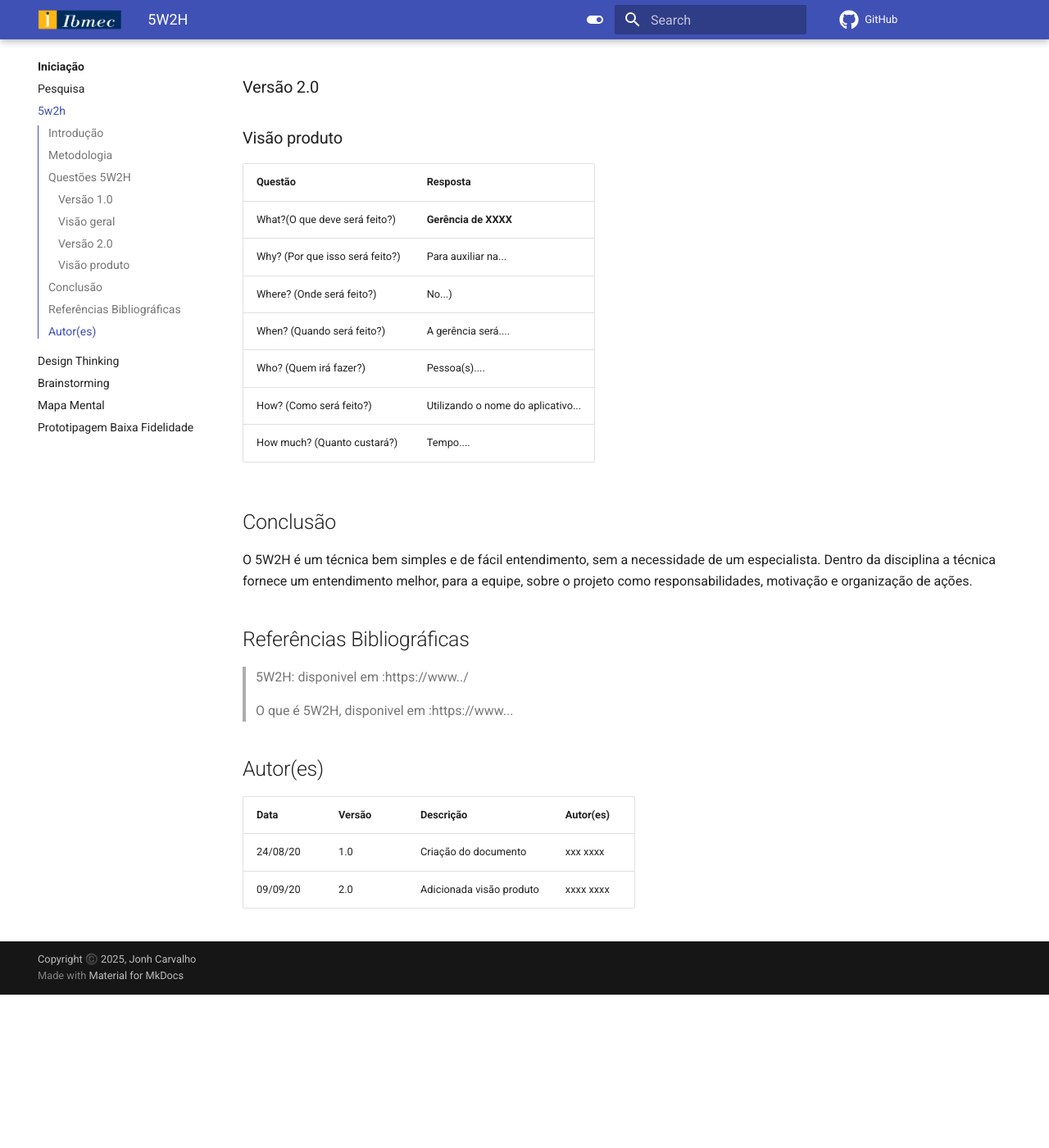
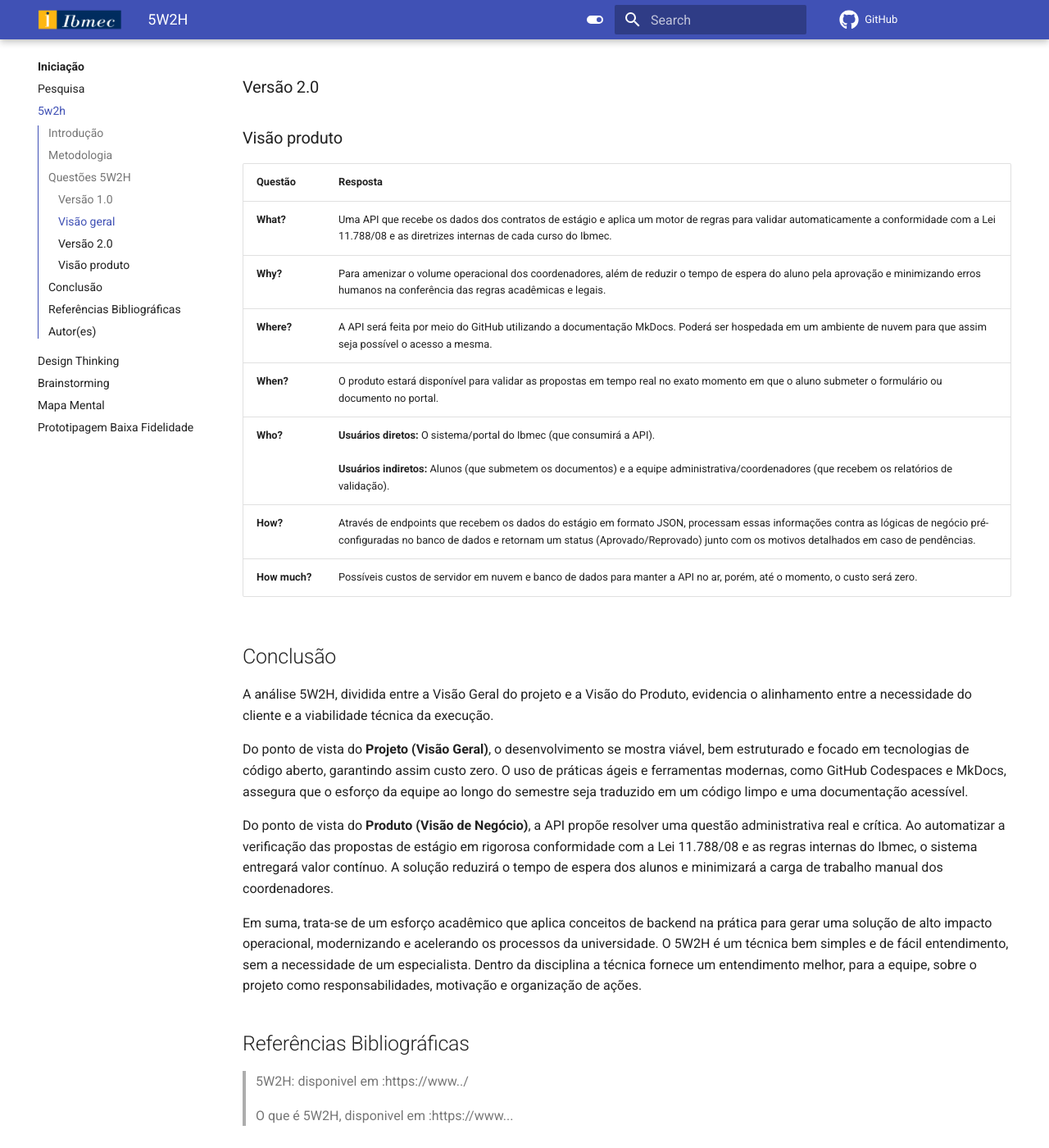
Before and after one commit to Projetos-de-Extensao/PBE_26.1_8001_IV, an MkDocs documentation site: the page built from docs/Iniciacao/5w2h.md, in a window 1280 px wide and 1400 px high, scrolled down 1109 px. Shown: the whole window at 82% size. Built offline with MkDocs 1.6.1 and Material for MkDocs 9.7.7, drawn with Linux system fonts in a browser that asks for light colours; comment, search, counter and statistics services are not loaded; before the commit the page ends 2322 px from its top, so only the background shows below that.

Commit message:
5w2h: visão de produto e conclusão

```diff
--- a/docs/Iniciacao/5w2h.md
+++ b/docs/Iniciacao/5w2h.md
@@ -39,17 +39,24 @@ title: 5W2H
 
 |Questão|Resposta|
 |-------|--------|
-|What?(O que deve será feito?)| **Gerência de XXXX**|
-|Why? (Por que isso será feito?)| Para auxiliar na...|
-|Where? (Onde será feito?)|No...)|
-|When? (Quando será feito?)| A gerência será....|
-|Who? (Quem irá fazer?)| Pessoa(s)....|
-|How? (Como será feito?)| Utilizando o nome do aplicativo... |
-|How much? (Quanto custará?)|Tempo....|
+|**What?** | Uma API  que recebe os dados dos contratos de estágio e aplica um motor de regras para validar automaticamente a conformidade com a Lei 11.788/08 e as diretrizes internas de cada curso do Ibmec.|
+|**Why?** | Para amenizar o volume operacional dos coordenadores, além de reduzir o tempo de espera do aluno pela aprovação e minimizando erros humanos na conferência das regras acadêmicas e legais.|
+|**Where?** |A API será feita por meio do GitHub utilizando a documentação MkDocs. Poderá ser hospedada em um ambiente de nuvem para que assim seja possível o acesso a mesma.|
+|**When?** | O produto estará disponível para validar as propostas em tempo real no exato momento em que o aluno submeter o formulário ou documento no portal.|
+|**Who?**| **Usuários diretos:** O sistema/portal do Ibmec (que consumirá a API).<br> <br>**Usuários indiretos:** Alunos (que submetem os documentos) e a equipe administrativa/coordenadores (que recebem os relatórios de validação).|
+|**How?**| Através de endpoints que recebem os dados do estágio em formato JSON, processam essas informações contra as lógicas de negócio pré-configuradas no banco de dados e retornam um status (Aprovado/Reprovado) junto com os motivos detalhados em caso de pendências. |
+|**How much?** |Possíveis custos de servidor em nuvem e banco de dados para manter a API no ar, porém, até o momento, o custo será zero.|
 
 
 ## Conclusão
 
+A análise 5W2H, dividida entre a Visão Geral do projeto e a Visão do Produto, evidencia o alinhamento entre a necessidade do cliente e a  viabilidade técnica da execução.
+
+Do ponto de vista do **Projeto (Visão Geral)**, o desenvolvimento se mostra viável, bem estruturado e focado em tecnologias de código aberto, garantindo assim custo zero. O uso de práticas ágeis e ferramentas modernas, como GitHub Codespaces e MkDocs, assegura que o esforço da equipe ao longo do semestre seja traduzido em um código limpo e uma documentação acessível.
+
+Do ponto de vista do **Produto (Visão de Negócio)**, a API propõe resolver uma questão administrativa real e crítica. Ao automatizar a verificação das propostas de estágio em rigorosa conformidade com a Lei 11.788/08 e as regras internas do Ibmec, o sistema entregará valor contínuo. A solução reduzirá o tempo de espera dos alunos e minimizará a carga de trabalho manual dos coordenadores.
+
+Em suma, trata-se de um esforço acadêmico que aplica conceitos de backend na prática para gerar uma solução de alto impacto operacional, modernizando e acelerando os processos da universidade.
 O 5W2H é um técnica bem simples e de fácil entendimento, sem a necessidade de um especialista. Dentro da disciplina a técnica fornece um entendimento melhor, para a equipe, sobre o projeto como responsabilidades, motivação e organização de ações.
 
 
```
